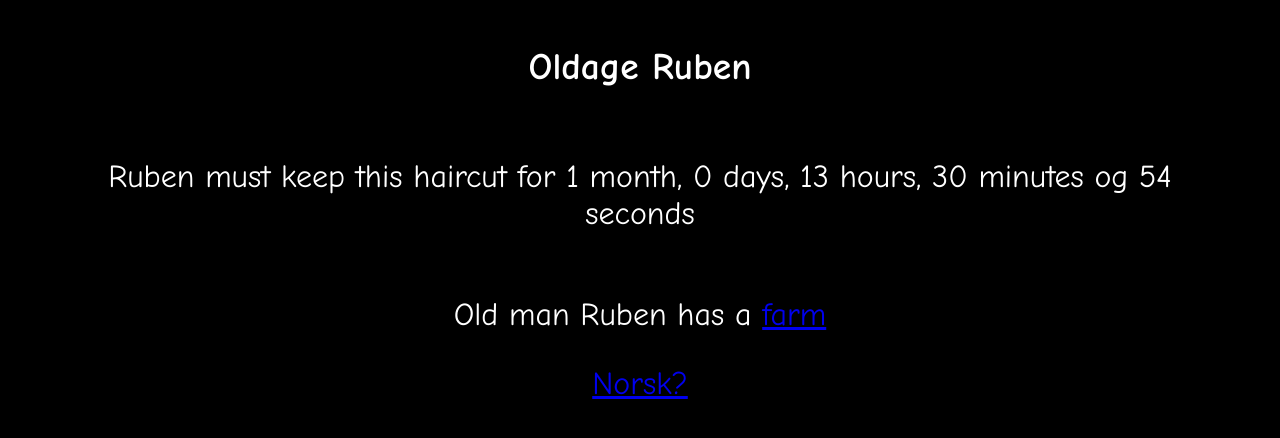
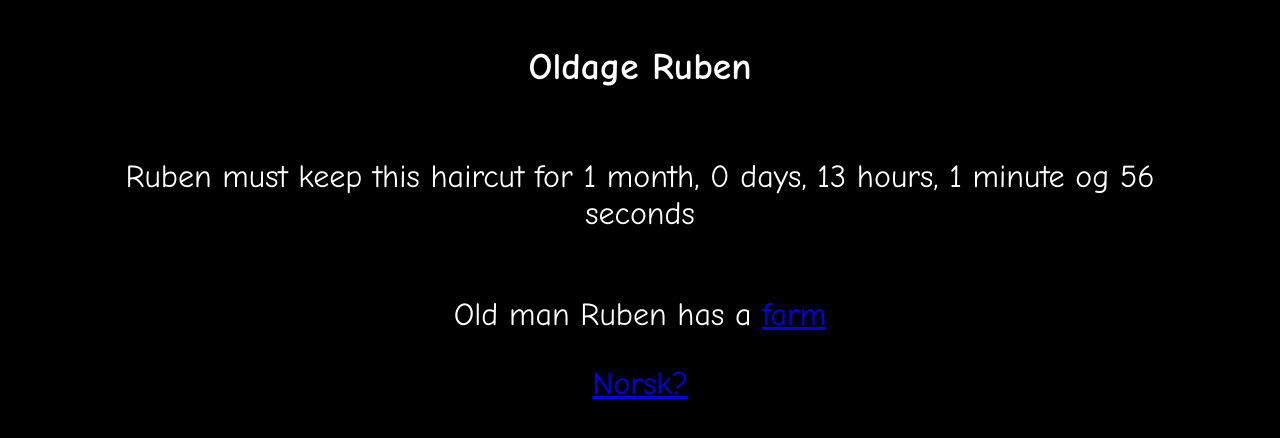
Before and after one commit to Egentlig/gamlefar.opplegget.no, a plain HTML site: page en/index.html in a window 1280 px wide. Drawn offline with Linux system fonts and the light colour scheme.

Commit message:
fix time

```diff
--- a/en/index.html
+++ b/en/index.html
@@ -74,11 +74,11 @@
         const timerText = document.querySelector("#timer");
 
         setInterval(() => {
-            const monk = new Date("2025-01-22T18:55:00Z").getTime();
+            const now = new Date().getTime();
             const bald = new Date("2025-02-22T18:55:00Z").getTime();
 
             // get total seconds between the times
-            var delta = Math.abs(monk - bald) / 1000;
+            var delta = Math.abs(now - bald) / 1000;
 
             // calculate (and subtract) whole months
             var months = Math.floor(delta / 2629746);
```
Also changed, not shown: index.html (+2 -2 lines).
